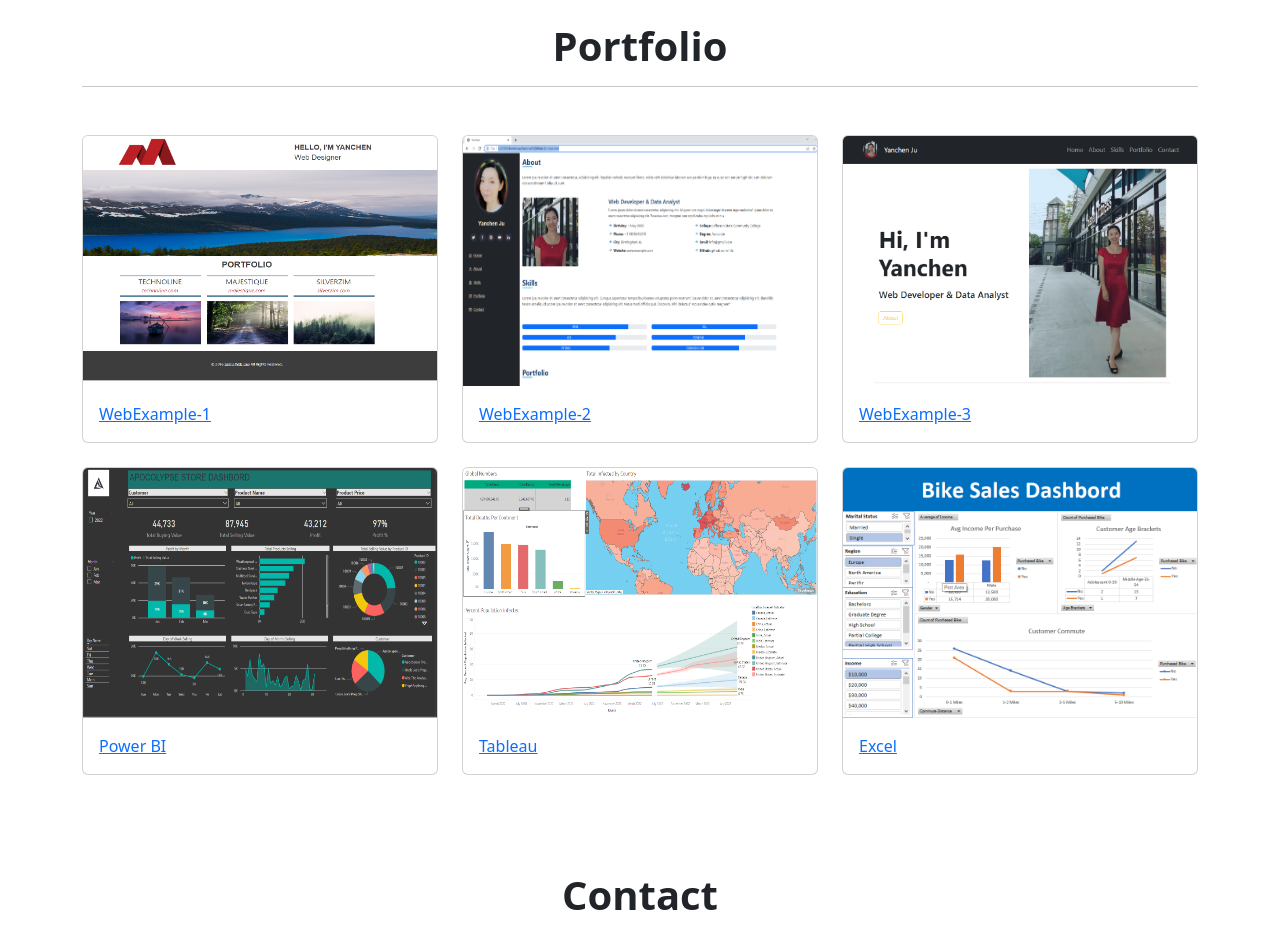
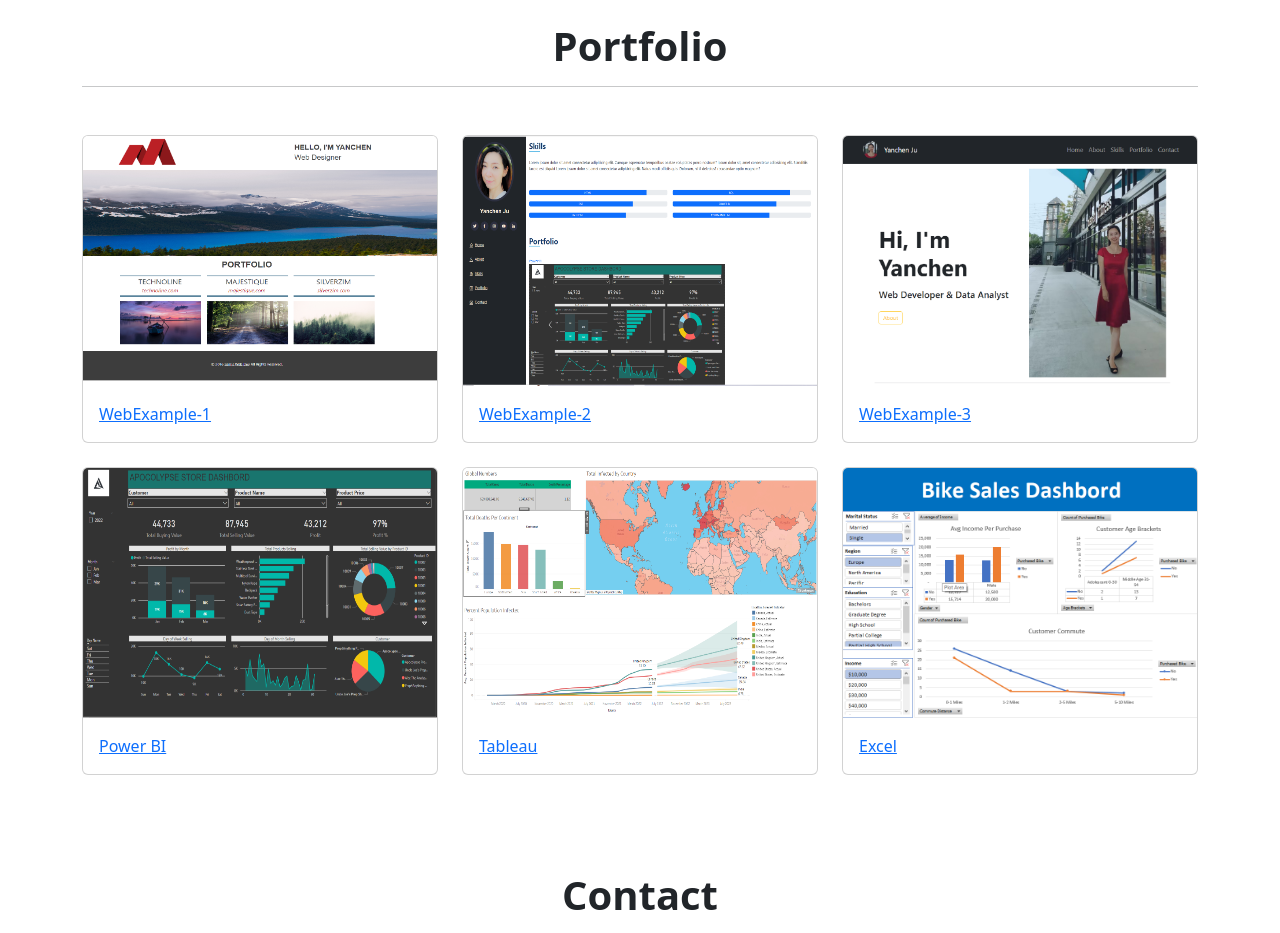
Before and after one commit to juju-1/personal-web-1, a plain HTML site: page index.html in a window 1280 px wide. Shown: the part 2080-3013 px from the top of the page. Drawn offline with nearby package versions, Linux system fonts and the light colour scheme.

Commit message:
Update index.html

```diff
--- a/index.html
+++ b/index.html
@@ -145,7 +145,7 @@
                 </div>
                 <div class="col">
                     <div class="card">
-                        <img src="img/web-3.PNG" class="card-img-top" height="250px" alt="...">
+                        <img src="img/Capture.PNG" class="card-img-top" height="250px" alt="...">
                         <div class="card-body">
                             <a href="" class="card-title display-9">WebExample-2</a>
                         </div>
```
